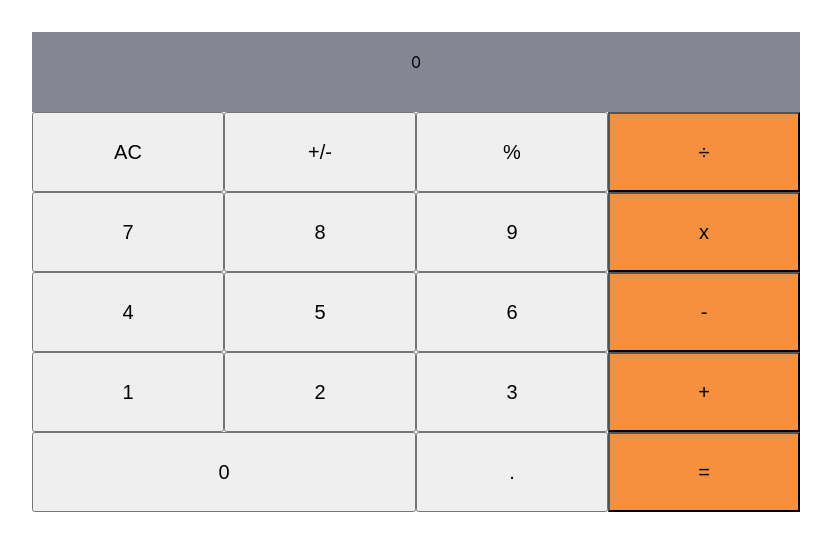
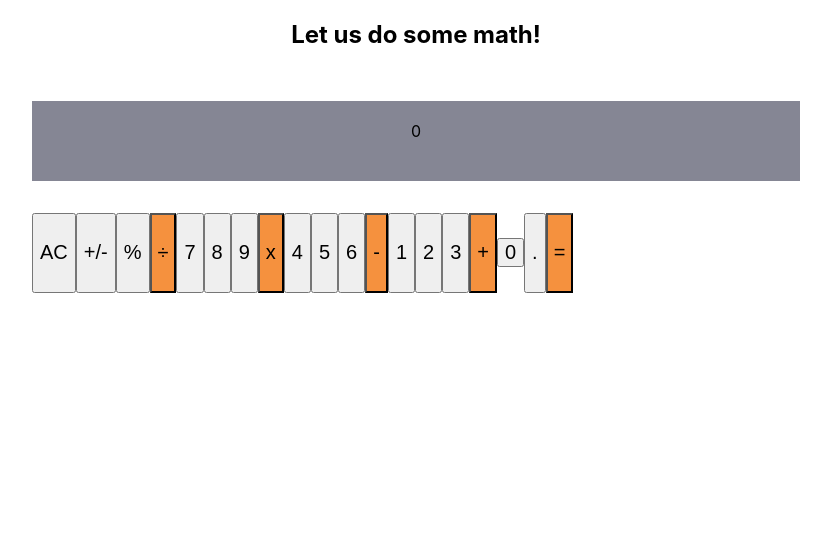
Before and after one commit to OpondoG/Math-Magicians, a React (Create React App) app: page / in a window 1280 px wide. Shown: the top 550 px of the page, without its empty margins (224-1055 px from the left). Built offline with nearby package versions, Linux system fonts and the light colour scheme.

Commit message:
Add h2 content

```diff
--- a/src/Components/Calculator.js
+++ b/src/Components/Calculator.js
@@ -12,12 +12,15 @@ const Calculator =()=>{
   };
   const { total, next } = state;
     return (
-      <div className="calContainer">
+      <div className="calContainer flex-container">
+      <h2 className="cal-title">Let us do some math!</h2>
+      <div className="cal-frame">
         <div className="calculator-grid">
           <div className="output">
             <div className="previous-operand" />
             <div className="current-operand" />
         {next ||total ||0 }
+        </div>
         </div>
           <button onClick={onClickHandler} type="button" className="btn">
             AC
```
